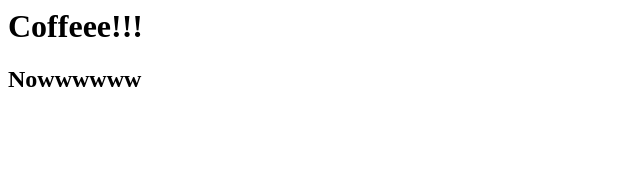
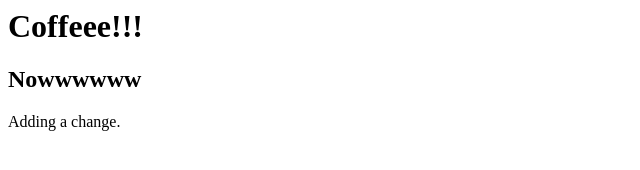
Before and after one commit to jmccutchanwd/gitPractice, a plain HTML site: page index.html in a window 1280 px wide. Shown: the whole page, without its empty margins (0-640 px from the left). Drawn offline with Linux system fonts and the light colour scheme.

Commit message:
added paragraph

```diff
--- a/index.html
+++ b/index.html
@@ -1,2 +1,3 @@
 <h1>Coffeee!!!</h1>
 <h2>Nowwwwww</h2>
+<p>Adding a change.</p>
```
